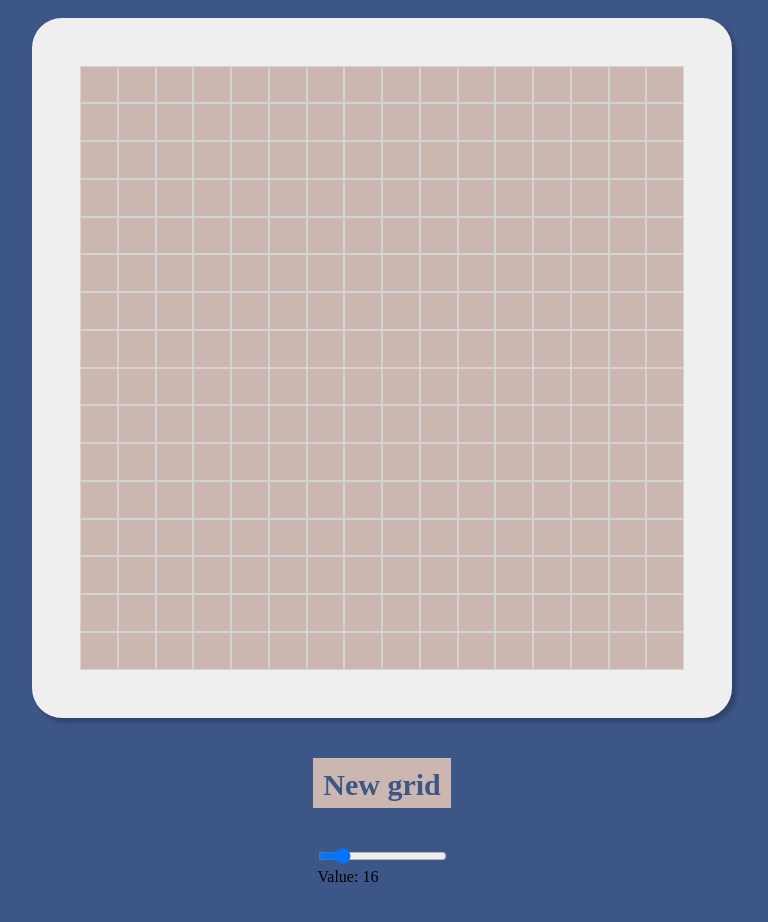
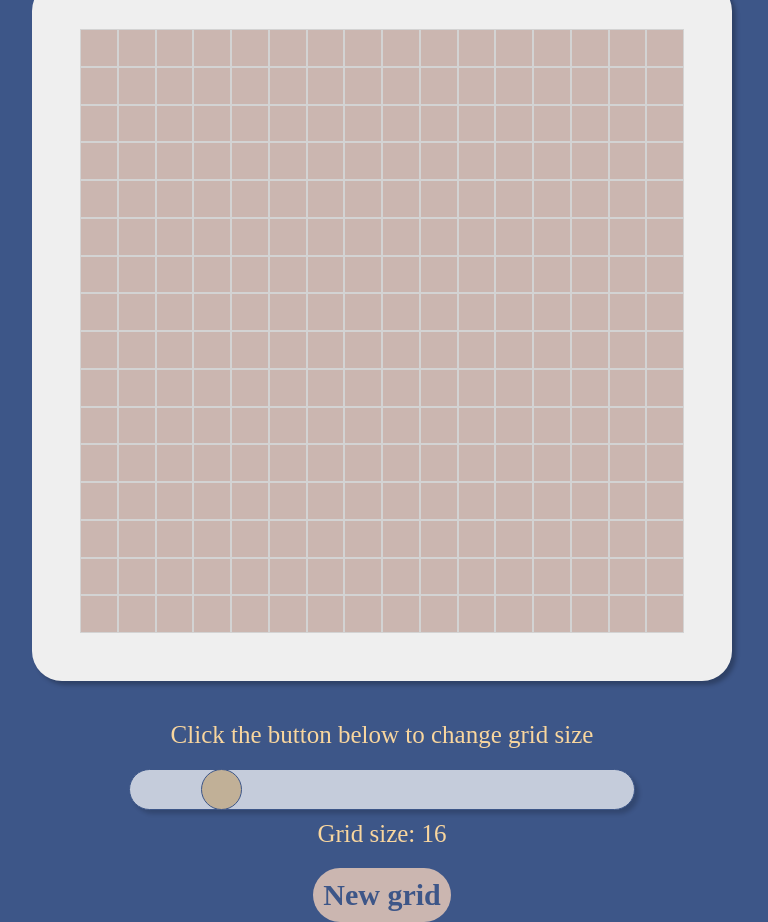
Before and after one commit to acdeguia/etch-a-sketch, a plain HTML site: page index.html in a window 1280 px wide. Shown: the whole page, without its empty margins (258-1026 px from the left). Before the commit the page ends 886 px from the top, so only its background shows below. Drawn offline with Linux system fonts and the light colour scheme.

Commit message:
Change UI

```diff
--- a/index.html
+++ b/index.html
@@ -12,7 +12,9 @@
     <h3 class="title">Etch-A-Sketch</h3>
 
     <div id="container"></div>
-    <button class="button-size" id="size">New grid</button>
+    <div class="container">
+      <p class="para">Click the button below to change grid size</p>
+
 
         <div class="slidecontainer">
           <input
@@ -23,7 +25,11 @@
             class="slider"
             id="gridRange"
           />
-      <p>Value: <span id="grid-size"></span></p>
+          <p>Grid size: <span id="grid-size"></span></p>
+        </div>
+
+        <button class="button-size" id="size">New grid</button>
+
     </div>
   </body>
 </html>
--- a/styles.css
+++ b/styles.css
@@ -5,8 +5,8 @@
   margin: 0;
 }
 
-body{
-  background-color: #3D5688;
+body {
+  background-color: #3d5688;
   display: flex;
   height: 100vh;
   align-items: center;
@@ -15,17 +15,17 @@ body{
   flex-direction: column;
   padding: 0;
   gap: 40px;
-    font-family: 'Ivy Mode';
+  font-family: "Ivy Mode";
 }
 
 #container {
-    background: #CBB6B0;
+  background: #cbb6b0;
   display: grid;
   grid-template-columns: repeat(16, 1fr);
-    border: 1px solid #CBB6B0;
+  border: 1px solid #cbb6b0;
   height: 700px;
   width: 700px;
-    border: 3em solid #EFEFEF;
+  border: 3em solid #efefef;
   box-shadow: 4px 4px 4px rgba(0, 0, 0, 0.25);
   border-radius: 30px;
   flex-shrink: 0;
@@ -34,12 +34,12 @@ body{
 .grid-item {
   height: 100%;
   width: 100%;
-    border: 1px solid #D3D3D3;
+  border: 1px solid #d3d3d3;
 }
 
-
-.active, .grid-item:hover{
-  background: #3D5688;
+.active,
+.grid-item:hover {
+  background: #3d5688;
   cursor: pointer;
 }
 
@@ -49,33 +49,101 @@ body{
 }
 
 .title {
-
   font-style: italic;
   font-weight: 400;
   font-size: 50px;
   line-height: 63px;
 
-  color: #F9D69E;
-
+  color: #f9d69e;
 }
 
 .nav {
   display: flex;
   padding: 0;
+}
 
+/*Slider styles*/
+
+.slider-button {
+  display: flex;
+  flex-direction: column;
+  justify-content: center;
+  align-items: center;
 }
 
 .button-size {
-  height: 50px;
   align-self: center;
-  color: #3D5688;
-  background-color: #CBB6B0;
+  color: #3d5688;
+  background-color: #cbb6b0;
   padding: 10px;
   font-style: normal;
   font-weight: 700;
   font-size: 30px;
   border: none;
-  font-family: 'Ivy Mode';
+  font-family: "Ivy Mode";
   cursor: pointer;
   outline: inherit;
+  border-radius: 50px;
 }
+
+.slider {
+  -webkit-appearance: none;
+  width: 100%;
+  height: 41px;
+  outline: none;
+  opacity: 0.7;
+  -webkit-transition: 0.2s;
+  transition: opacity 0.2s;
+  background: #fff;
+  border: 1px solid #3d5688;
+  box-shadow: 4px 4px 4px rgba(0, 0, 0, 0.25);
+  border-radius: 30px;
+}
+
+.slider:hover {
+  opacity: 1;
+}
+
+.slider::-webkit-slider-thumb {
+  -webkit-appearance: none;
+  appearance: none;
+  width: 41px;
+  height: 41px;
+  background: #f9d69e;
+  cursor: pointer;
+  border: 1px solid #3d5688;
+  border-radius: 30px;
+}
+
+.slider::-moz-range-thumb {
+  width: 41px;
+  height: 41px;
+  background: #f9d69e;
+  cursor: pointer;
+}
+
+.slidecontainer {
+  width: 506px;
+  display: flex;
+  flex-direction: column;
+  align-items: center;
+  padding: 0;
+  gap: 10px;
+  font-size: 25px;
+  color: #f9d69e;
+}
+
+.para {
+  font-size: 25px;
+  color: #f9d69e;
+  font-weight: 500;
+}
+
+.container {
+  display: flex;
+  flex-direction: column;
+  justify-content: center;
+  align-items: center;
+  padding: 0;
+  gap: 20px;
+}
```
Lines whose indentation alone changed are shown as unchanged.
